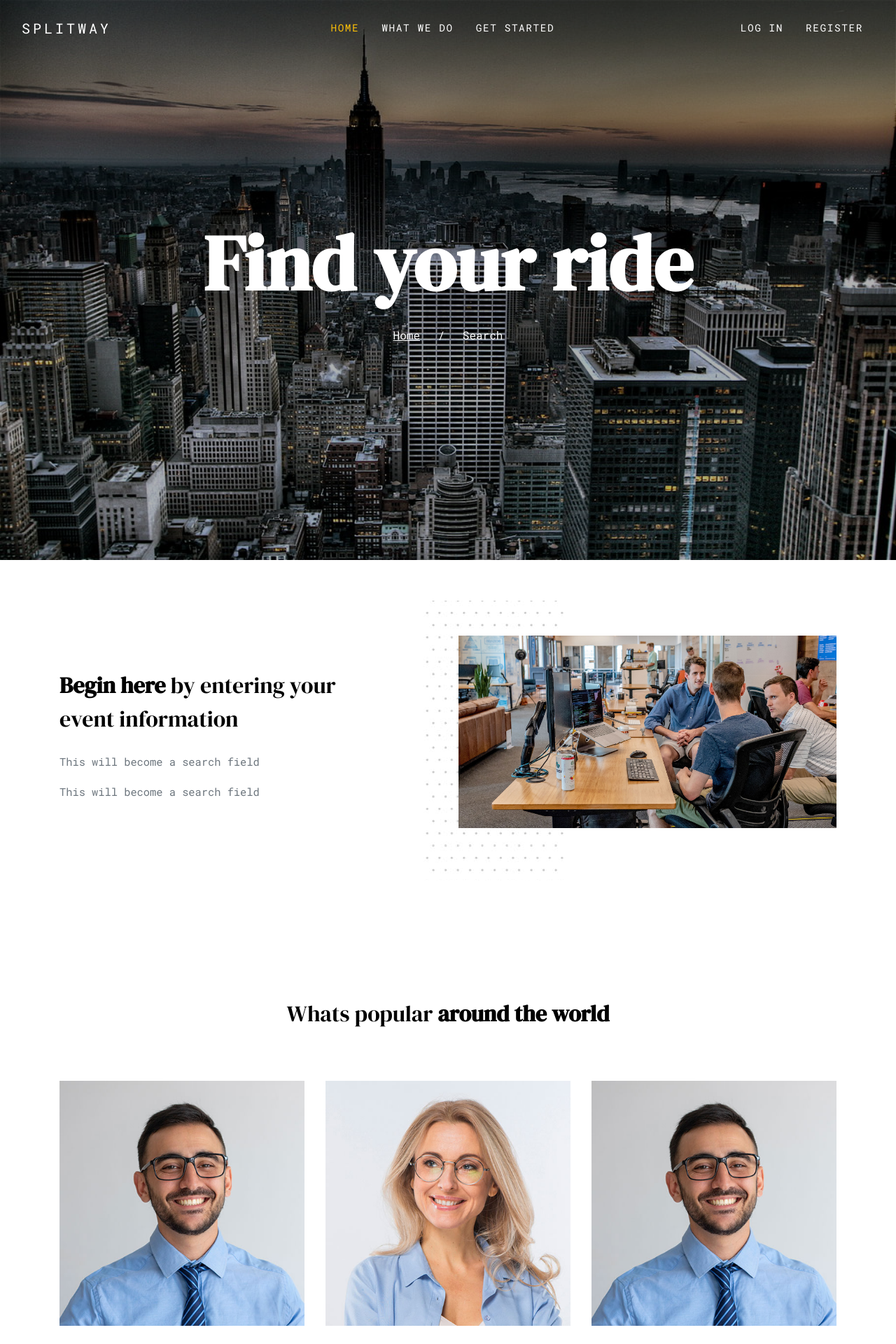
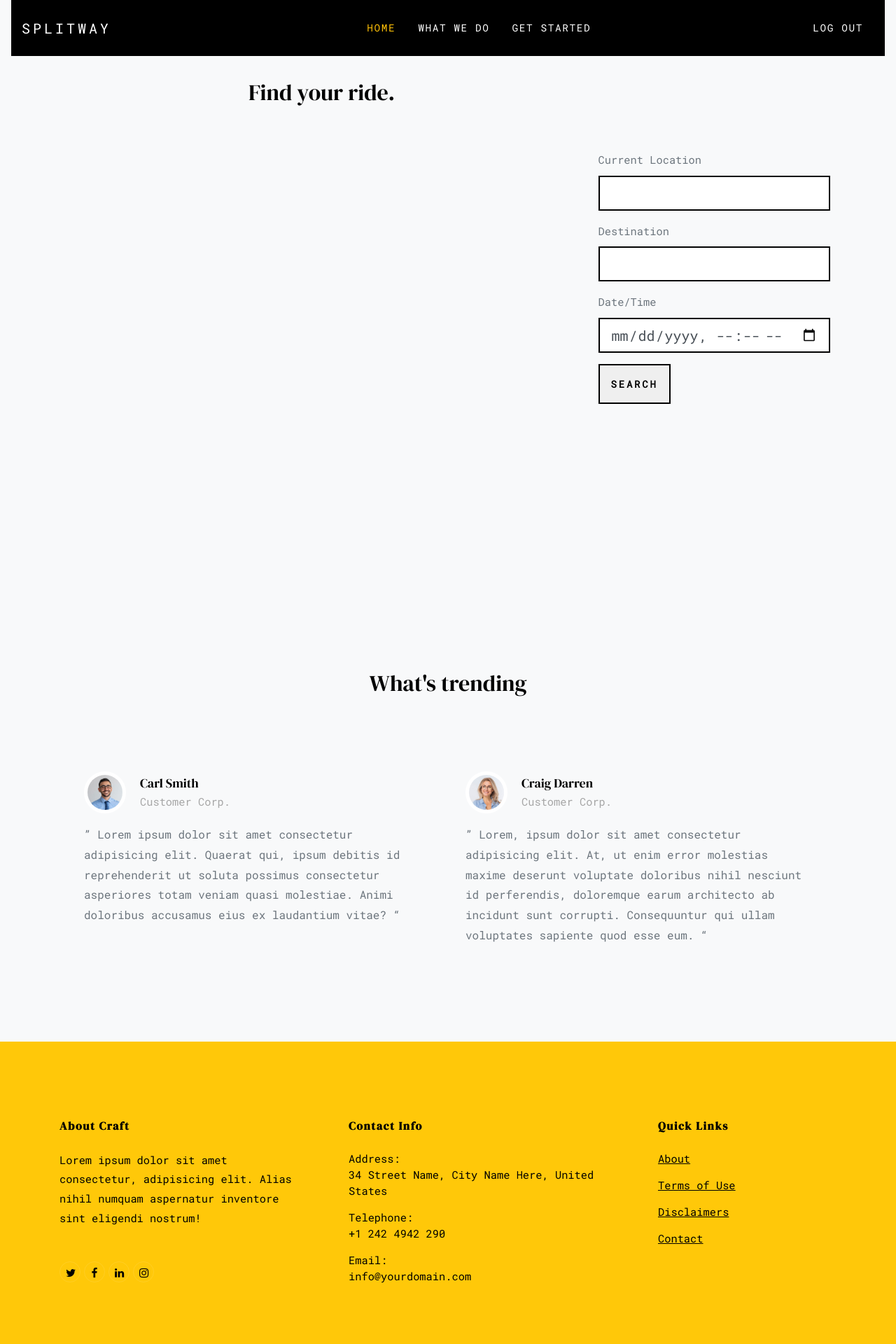
Before and after one commit to ashraychowdhry/splitway, a Flask app: template hackathon/splitway/templates/search.html in a window 1280 px wide. Shown: the top 1920 px of the page at 70% size. Run offline with Flask 2, Linux system fonts and the light colour scheme; the template is opened without the code that fills it: values that come from a table or form of the project are taken from there, others are empty; some libraries are stand-ins or nearby versions.

Commit message:
Updated Search page
Ready for maps algorithm implementation

```diff
--- a/hackathon/splitway/forms.py
+++ b/hackathon/splitway/forms.py
@@ -4,6 +4,7 @@ from flask_login import current_user
 from wtforms import StringField, PasswordField, SubmitField, BooleanField, TextAreaField
 from wtforms.validators import DataRequired, Length, Email, EqualTo, ValidationError
 from splitway.models import User
+from wtforms.fields.html5 import DateTimeLocalField
 
 
 class RegistrationForm(FlaskForm):
@@ -29,3 +30,11 @@ class LoginForm(FlaskForm):
                         validators=[DataRequired(), Email()])
     password = PasswordField('Password', validators=[DataRequired()])
     submit = SubmitField('Login')
+
+class SearchForm(FlaskForm):
+
+    current_location = StringField('Current Location', validators=[DataRequired()])
+    destination = StringField('Destination', validators=[DataRequired()])
+    time = DateTimeLocalField('Date/Time', format="%Y-%m-%dT%H:%M")
+    #time = StringField('Date/Time MM/DD/YYYY HH:MM', validators=[DataRequired()])
+    submit = SubmitField('Search')
--- a/hackathon/splitway/templates/home.html
+++ b/hackathon/splitway/templates/home.html
@@ -67,7 +67,7 @@ RSS Feed: https://feeds.feedburner.com/Free-templateco
               <a class="nav-link" href="{{ url_for('home') }}">Home</a>
             </li>
             <li class="nav-item">
-              <a class="nav-link" href="{{ url_for('home') }}">What We Do</a>
+              <a class="nav-link" href="{{ url_for('search') }}">What We Do</a>
             </li>
             <li class="nav-item">
               <a class="nav-link" href="{{ url_for('home') }}">Get Started</a>
--- a/hackathon/splitway/templates/search.html
+++ b/hackathon/splitway/templates/search.html
@@ -19,32 +19,32 @@ RSS Feed: https://feeds.feedburner.com/Free-templateco
 <html lang="en">
 
   <head>
-  <title>SplitWay &mdash;</title>
+    <title>SplitWay &mdash; SplitWay</title>
     <meta charset="utf-8">
     <meta name="viewport" content="width=device-width, initial-scale=1, shrink-to-fit=no">
 
     <meta name="description" content="" />
     <meta name="keywords" content="" />
-  <meta name="author" content="SplitWay" />
+    <meta name="author" content="Free-Template.co" />
 
     <link rel="shortcut icon" href="ftco-32x32.png">
 
     <link href="https://fonts.googleapis.com/css?family=DM+Serif+Display:400,400i|Roboto+Mono&display=swap" rel="stylesheet">
 
-  <link rel="stylesheet" href="css/animate.css">
-  <link rel="stylesheet" href="css/owl.carousel.min.css">
-  <link rel="stylesheet" href="css/jquery.fancybox.min.css">
+    <link rel="stylesheet" type="text/css" href="{{ url_for('static', filename='css/animate.css') }}">
+    <link rel="stylesheet" type="text/css" href="{{ url_for('static', filename='css/owl.carousel.min.css') }}">
+    <link rel="stylesheet" type="text/css" href="{{ url_for('static', filename='css/jquery.fancybox.min.css') }}">
 
 
-  <link rel="stylesheet" href="fonts/ionicons/css/ionicons.min.css">
-  <link rel="stylesheet" href="fonts/fontawesome/css/font-awesome.min.css">
-  <link rel="stylesheet" href="fonts/flaticon/font/flaticon.css">
-  <link rel="stylesheet" href="css/aos.css">
+    <link rel="stylesheet" type="text/css" href="{{ url_for('static', filename='fonts/ionicons/css/ionicons.min.css') }}">
+    <link rel="stylesheet" type="text/css" href="{{ url_for('static', filename='fonts/fontawesome/css/font-awesome.min.css') }}">
+    <link rel="stylesheet" type="text/css" href="{{ url_for('static', filename='fonts/flaticon/font/flaticon.css') }}">
+    <link rel="stylesheet" type="text/css" href="{{ url_for('static', filename='css/aos.css') }}">
     <link rel="stylesheet"
       href="https://cdnjs.cloudflare.com/ajax/libs/simple-line-icons/2.4.1/css/simple-line-icons.css">
 
     <!-- Theme Style -->
-  <link rel="stylesheet" href="css/style.css">
+    <link rel="stylesheet" type="text/css" href="{{ url_for('static', filename='css/style.css') }}">
 
   </head>
 
@@ -52,8 +52,8 @@ RSS Feed: https://feeds.feedburner.com/Free-templateco
 
   <header role="banner">
     <nav class="navbar navbar-expand-lg  bg-dark">
-      <div class="container-fluid">
-        <a class="navbar-brand " href="index.html">SplitWay</a>
+      <div class="container-fluid" style="background-color: black;">
+        <a class="navbar-brand " href="{{ url_for('home') }}">SplitWay</a>
 
         <button class="navbar-toggler" type="button" data-toggle="collapse" data-target="#navbarsExample05"
           aria-controls="navbarsExample05" aria-expanded="false" aria-label="Toggle navigation">
@@ -64,112 +64,128 @@ RSS Feed: https://feeds.feedburner.com/Free-templateco
         <div class="collapse navbar-collapse" id="navbarsExample05">
             <ul class="navbar-nav pl-md-5 ml-auto">
               <li class="nav-item">
-                <a class="nav-link active" href="home.html">Home</a>
+                <a class="nav-link active" href="{{ url_for('home') }}">Home</a>
               </li>
               <li class="nav-item">
-                <a class="nav-link" href="about.html">What We Do</a>
+                <a class="nav-link" href="{{ url_for('home') }}">What We Do</a>
               </li>
               <li class="nav-item">
-                <a class="nav-link" href="contact.html">Get Started</a>
+                <a class="nav-link" href="{{ url_for('home') }}">Get Started</a>
               </li>
 
             </ul>
 
             <div class="navbar-nav ml-auto">
                 <li class="nav-item">
-                    <a class="nav-link" href="login.html">Log In</a>
-                  </li>
-                  <li class="nav-item">
-                      <a class="nav-link" href="register.html">Register</a>
+                    <a class="nav-link" href="{{ url_for('logout') }}">Log Out</a>
                 </li>
 
             </div>
 
           </div>
-
       </div>
     </nav>
   </header>
   <!-- END header -->
-
-  <div class="slider-item overlay" data-stellar-background-ratio="0.5"
-    style="background-image: url('images/city_background.jpg');">
+<!--
+  <div class="slider-item innerp overlay" data-stellar-background-ratio="0.5"
+    style="background-image: url('images/hero_2.jpg');">
     <div class="container">
       <div class="row slider-text align-items-center justify-content-center text-center">
         <div class="col-lg-12 col-sm-12">
-          <h1 class="mb-4" data-aos="fade-up" data-aos-delay="">Find your ride</h1>
-          <p class="custom-breadcrumbs" data-aos="fade-up" data-aos-delay="100"><a href="index.html">Home</a> <span class="mx-3">/</span> Search</p>
+          <h1 class="mb-4">Register</h1>
+          <p class="custom-breadcrumbs"><a href="index.html">Home</a> <span class="mx-3">/</span>Sign Up</p>
         </div>
       </div>
     </div>
   </div>
-
-  <div class="section">
-    <div class="container">
-      <div class="row align-items-center">
-        <div class="col-md-6 order-md-2" data-aos="fade-up" data-aos-delay="100">
-          <figure class="img-dotted-bg">
-            <img src="images/hero_2.jpg" alt="Image" class="img-fluid">
-          </figure>
-        </div>
-        <div class="col-md-5 mr-auto" data-aos="fade-up" data-aos-delay="">
-          <h2 class="mb-4 section-title"><strong>Begin here</strong> by entering your event information</h2>
-          <p>This will become a search field</p>
-          <p>This will become a search field</p>
-        </div>
-      </div>
-    </div>
-  </div>
-
-  <div class="section">
-    <div class="container">
-      <div class="row justify-content-center mb-5">
-        <div class="col-md-8 text-center" data-aos="fade-up" data-aos-delay="">
-          <h2 class="mb-4 section-title">Whats popular <strong>around the world</strong></h2>
-        </div>
-      </div>
-
-
-      <div class="row">
-        <div class="col-lg-4" data-aos="fade-up" data-aos-delay="100">
-          <div class="media d-block media-custom text-center">
-            <a href="#"><img src="images/person_1.jpg" alt="Image Placeholder" class="img-fluid"></a>
-            <div class="media-body">
-              <h3 class="mt-0 text-black">Mellisa Howard</h3>
-              <p>Lorem ipsum dolor sit amet consectetur adipisicing elit. Quibusdam minus repudiandae amet.</p>
-            </div>
-          </div>
-        </div>
-        <div class="col-lg-4" data-aos="fade-up" data-aos-delay="200">
-          <div class="media d-block media-custom text-center">
-            <a href="#"><img src="images/person_2.jpg" alt="Image Placeholder" class="img-fluid"></a>
-            <div class="media-body">
-              <h3 class="mt-0 text-black">Mike Richardson</h3>
-              <p>Lorem ipsum dolor sit amet consectetur adipisicing elit. Quibusdam minus repudiandae amet.</p>
-            </div>
-          </div>
-        </div>
-        <div class="col-lg-4" data-aos="fade-up" data-aos-delay="300">
-          <div class="media d-block media-custom text-center">
-            <a href="#"><img src="images/person_1.jpg" alt="Image Placeholder" class="img-fluid"></a>
-            <div class="media-body">
-              <h3 class="mt-0 text-black">Laura Smith</h3>
-              <p>Lorem ipsum dolor sit amet consectetur adipisicing elit. Quibusdam minus repudiandae amet.</p>
-            </div>
-          </div>
-        </div>
-
-      </div>
-
-    </div>
-  </div>
-  <!-- END section -->
-
+-->
   <div class="section bg-light block-11">
     <div class="container">
       <div class="row justify-content-center mb-5">
         <div class="col-md-8 text-center">
-          <h2 class="mb-4 section-title">Testimonial</h2>
+          <h2 class="mb-4 section-title">Find your ride.</h2>
+        </div>
+
+        <!--THIS IS THE REGISTER FORM-->
+  <div class="section">
+      <div class="container">
+        <div class="row mb-5">
+
+
+          <div class="col-12 mb-5 order-2">
+            <form method="POST" action="">
+              {{ form.hidden_tag() }}
+
+                <div class="row">
+                  <div class="col-md-12 form-group">
+                    {{ form.current_location.label(class="form-control-label") }}
+
+                      {% if form.current_location.errors %}
+                        {{ form.current_location(class="form-control form-control-lg is-invalid") }}
+                        <div class="invalid-feedback">
+                          {% for error in form.current_location.errors %}
+                              <span>{{ error }}</span>
+                          {% endfor %}
+                        </div>
+                      {% else %}
+                        {{ form.current_location(class="form-control form-control-lg") }}
+                      {% endif %}
+                  </div>
+                </div>
+
+                <div class="row">
+                    <div class="col-md-12 form-group">
+                      {{ form.destination.label(class="form-control-label") }}
+
+                        {% if form.destination.errors %}
+                          {{ form.destination(class="form-control form-control-lg is-invalid") }}
+                          <div class="invalid-feedback">
+                            {% for error in form.destination.errors %}
+                                <span>{{ error }}</span>
+                            {% endfor %}
+                          </div>
+                        {% else %}
+                          {{ form.destination(class="form-control form-control-lg") }}
+                        {% endif %}
+                    </div>
+                  </div>
+
+                  <div class="row">
+                      <div class="col-md-12 form-group">
+                        {{ form.time.label(class="form-control-label") }}
+
+                          {% if form.time.errors %}
+                            {{ form.time(class="form-control form-control-lg is-invalid") }}
+                            <div class="invalid-feedback">
+                              {% for error in form.time.errors %}
+                                  <span>{{ error }}</span>
+                              {% endfor %}
+                            </div>
+                          {% else %}
+                            {{ form.time(class="form-control form-control-lg") }}
+                          {% endif %}
+                      </div>
+                    </div>
+
+                <div class="row">
+                  <div class="col-md-6 form-group">
+                    {{ form.submit(class="btn btn-outline-black px-3 py-3") }}
+                  </div>
+                </div>
+            </form>
+          </div>
+        </div>
+         <!--END OF FORM CODE-->
+      </div>
+    </div>
+  </div>
+<!--Random popular events part-->
+  <div class="section bg-light block-11">
+      <div class="container">
+        <div class="row justify-content-center mb-5">
+          <div class="col-md-8 text-center">
+            <h2 class="mb-4 section-title">What's trending</h2>
           </div>
         </div>
         <div class="nonloop-block-11 owl-carousel">
@@ -212,63 +228,12 @@ RSS Feed: https://feeds.feedburner.com/Free-templateco
             </div>
           </div>
 
-        <div class="item">
-          <div class="block-33 h-100">
-            <div class="vcard d-flex mb-3">
-              <div class="image align-self-center"><img src="images/person_1.jpg" alt="Person here"></div>
-              <div class="name-text align-self-center">
-                <h2 class="heading">John Smith</h2>
-                <span class="meta">Customer Corp.</span>
-              </div>
-            </div>
-            <div class="text">
-              <blockquote>
-                <p>&rdquo; Lorem ipsum dolor sit amet, consectetur adipisicing elit. Pariatur, ab? Asperiores dolore
-                  blanditiis quis sapiente soluta aliquid officiis. &ldquo;</p>
-              </blockquote>
         </div>
       </div>
     </div>
-
-        <div class="item">
-          <div class="block-33 h-100">
-            <div class="vcard d-flex mb-3">
-              <div class="image align-self-center"><img src="images/person_2.jpg" alt="Person here"></div>
-              <div class="name-text align-self-center">
-                <h2 class="heading">John Smith</h2>
-                <span class="meta">Customer Corp.</span>
-              </div>
-            </div>
-            <div class="text">
-              <blockquote>
-                <p>&rdquo; Lorem ipsum dolor sit amet, consectetur adipisicing elit. At, accusamus? Porro fugit culpa
-                  consequuntur dolorum. &ldquo;</p>
-              </blockquote>
-            </div>
-          </div>
-        </div>
-
-      </div>
-    </div>
-  </div>
+    <!--END OF Random popular events part-->
   <!-- END .block-4 -->
   </div>
-
-  <div class="bg-primary py-5">
-    <div class="container text-center">
-      <div class="row justify-content-center">
-        <div class="col-lg-7">
-          <h3 class="text-white mb-2 font-weight-normal" data-aos="fade-right" data-aos-delay="">Let's do more together</h3>
-          <p class="text-white mb-4" data-aos="fade-right" data-aos-delay="100">Lorem ipsum dolor sit amet consectetur adipisicing elit.</p>
-
-          <p class="mb-0" data-aos="fade-right" data-aos-delay="200"><a href="contact.html" class="btn btn-outline-white px-4 py-3">Get In Touch!</a></p>
-        </div>
-      </div>
-
-    </div>
-  </div>
-
-
 
   <footer class="site-footer" role="contentinfo">
     <div class="container">
@@ -335,16 +300,16 @@ RSS Feed: https://feeds.feedburner.com/Free-templateco
       <circle class="path" cx="24" cy="24" r="22" fill="none" stroke-width="4" stroke-miterlimit="10"
         stroke="#ffc107" /></svg></div>
 
-  <script src="js/jquery-3.2.1.min.js"></script>
-  <script src="js/jquery-migrate-3.0.1.min.js"></script>
-  <script src="js/popper.min.js"></script>
-  <script src="js/bootstrap.min.js"></script>
-  <script src="js/owl.carousel.min.js"></script>
-  <script src="js/jquery.waypoints.min.js"></script>
-  <script src="js/jquery.fancybox.min.js"></script>
-  <script src="js/jquery.stellar.min.js"></script>
-  <script src="js/aos.js"></script>
-  <script src="js/main.js"></script>
+        <script type="text/javascript" src="{{ url_for('static', filename='js/jquery-3.2.1.min.js') }}"></script>
+        <script type="text/javascript" src="{{ url_for('static', filename='js/jquery-migrate-3.0.1.min.js') }}"></script>
+        <script type="text/javascript" src="{{ url_for('static', filename='js/popper.min.js') }}"></script>
+        <script type="text/javascript" src="{{ url_for('static', filename='js/bootstrap.min.js') }}"></script>
+        <script type="text/javascript" src="{{ url_for('static', filename='js/owl.carousel.min.js') }}"></script>
+        <script type="text/javascript" src="{{ url_for('static', filename='js/jquery.waypoints.min.js') }}"></script>
+        <script type="text/javascript" src="{{ url_for('static', filename='js/jquery.fancybox.min.js') }}"></script>
+        <script type="text/javascript" src="{{ url_for('static', filename='js/jquery.stellar.min.js') }}"></script>
+        <script type="text/javascript" src="{{ url_for('static', filename='js/aos.js') }}"></script>
+        <script type="text/javascript" src="{{ url_for('static', filename='js/main.js') }}"></script>
 </body>
 
 </html>
```
Also changed, not shown: hackathon/splitway/models.py (+12 -0 lines), hackathon/splitway/routes.py (+15 -1 lines). Lines whose indentation alone changed are shown as unchanged.
